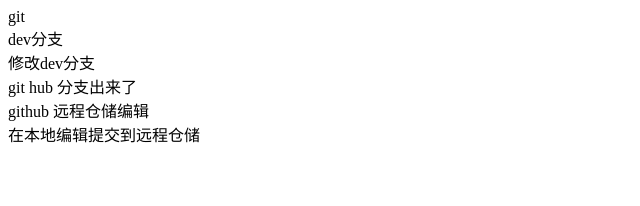
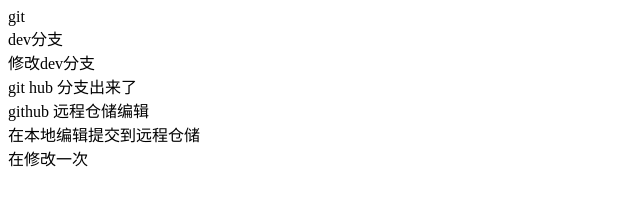
Before and after one commit to return-stay/gitpush, a plain HTML site: page index.html in a window 1280 px wide. Shown: the full height of the page, 0-640 px from the left. Drawn offline with Linux system fonts and the light colour scheme.

Commit message:
重新修改一次

```diff
--- a/index.html
+++ b/index.html
@@ -22,5 +22,7 @@
 
   <div>在本地编辑提交到远程仓储</div>
 
+  <div>在修改一次</div>
+
 </body>
 </html>
```
